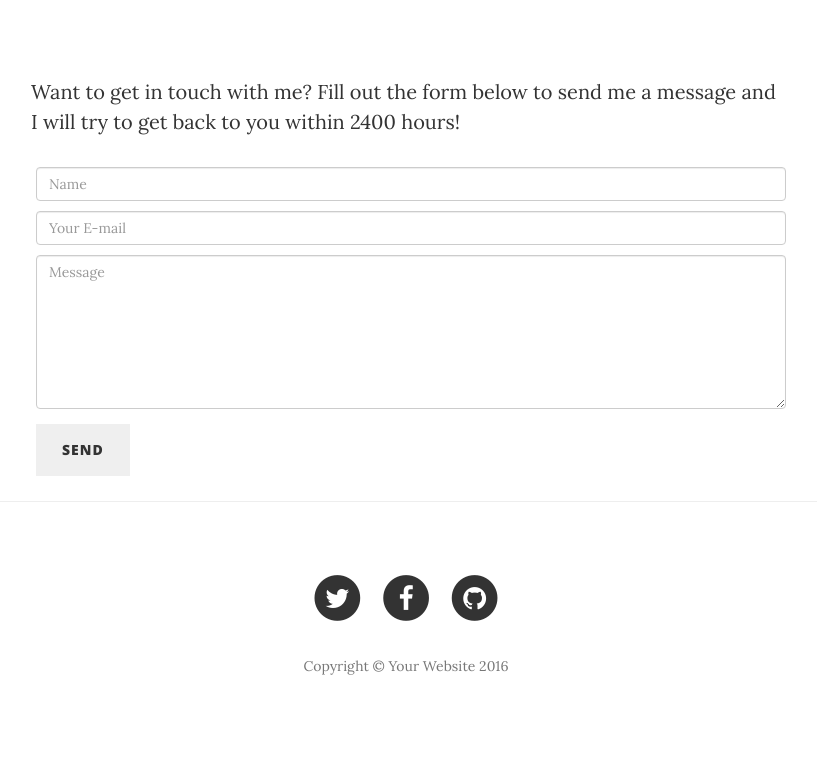
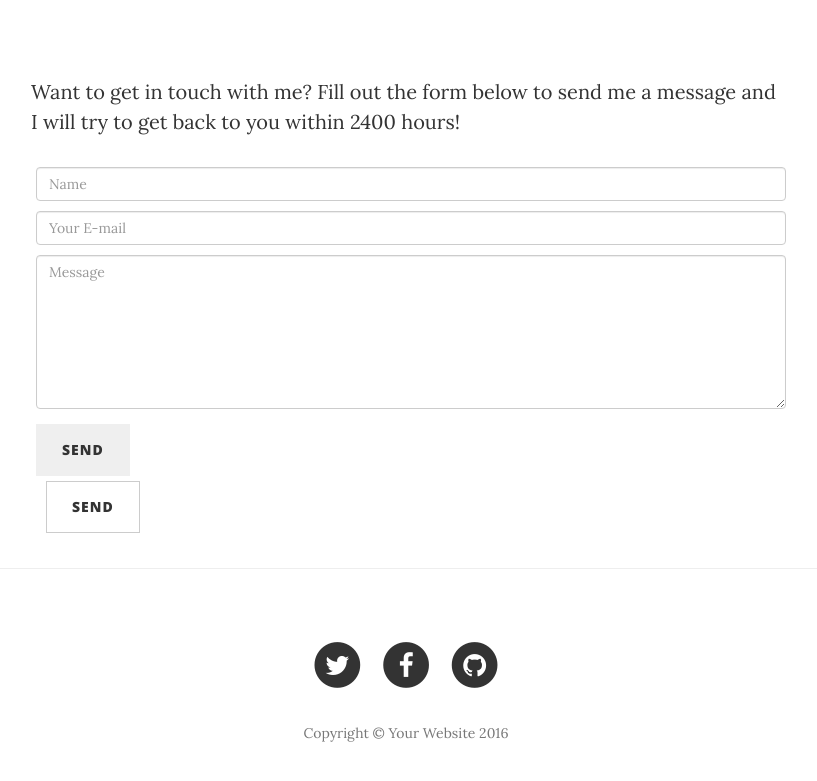
Before and after one commit to samueleliryan/samueleliryan.github.io, a website: page contact.html in a window 1280 px wide. Shown: the part 451-1232 px from the top of the page, without its empty margins (234-1051 px from the left). Before the commit the page ends 1193 px from the top, so only its background shows below. Drawn offline with nearby package versions, Linux system fonts and the light colour scheme.

Commit message:
added a working submit button

```diff
--- a/contact.html
+++ b/contact.html
@@ -142,9 +142,9 @@
                     <br>
                     <div id="success"></div>
                     <div class="row">
-                        <div class="form-group col-xs-12">
+                     -->   <div class="form-group col-xs-12">
                             <button type="submit" class="btn btn-default">Send</button>
-                        </div>
+                        </div> <!--
                     </div> -->
                 </form>
             </div>
```
